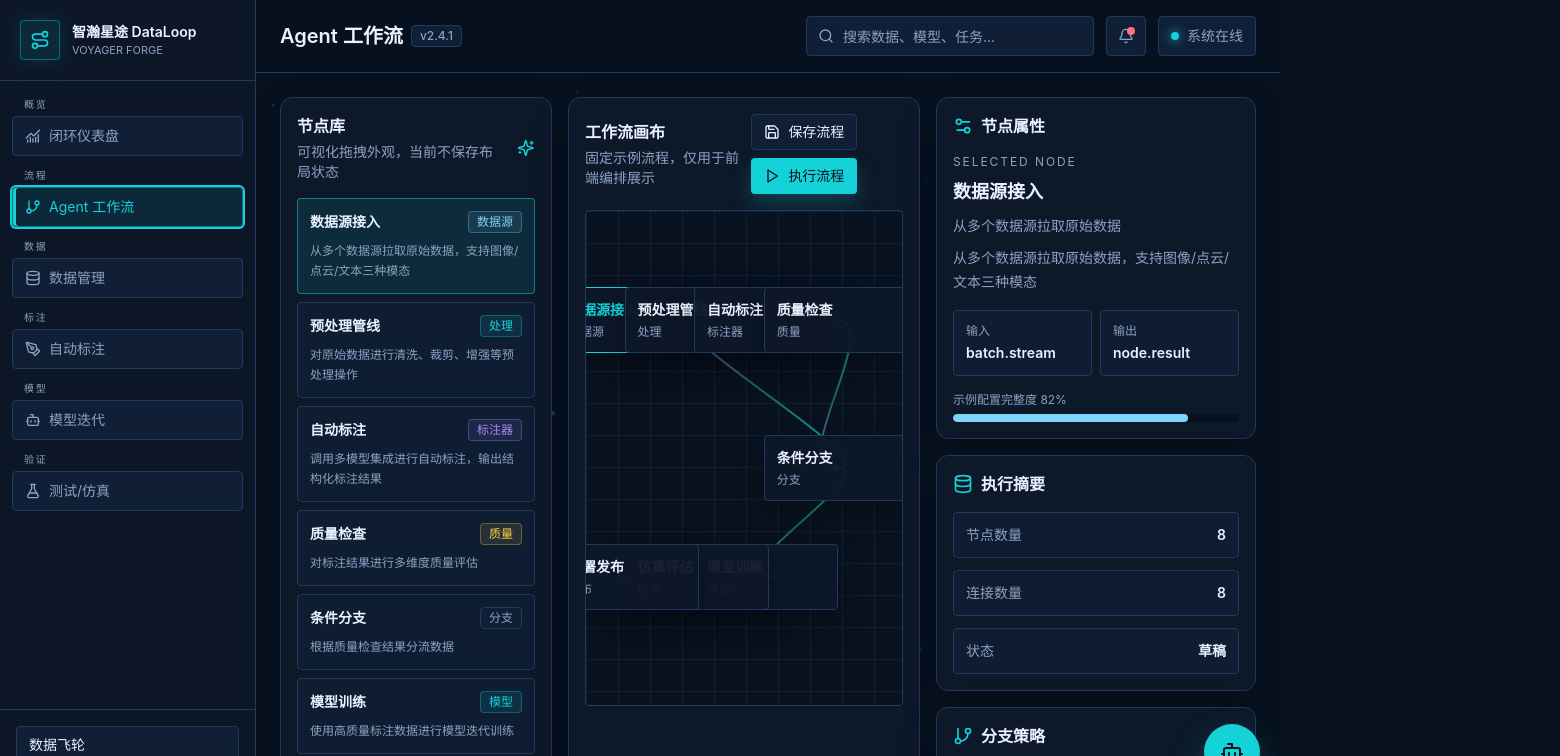
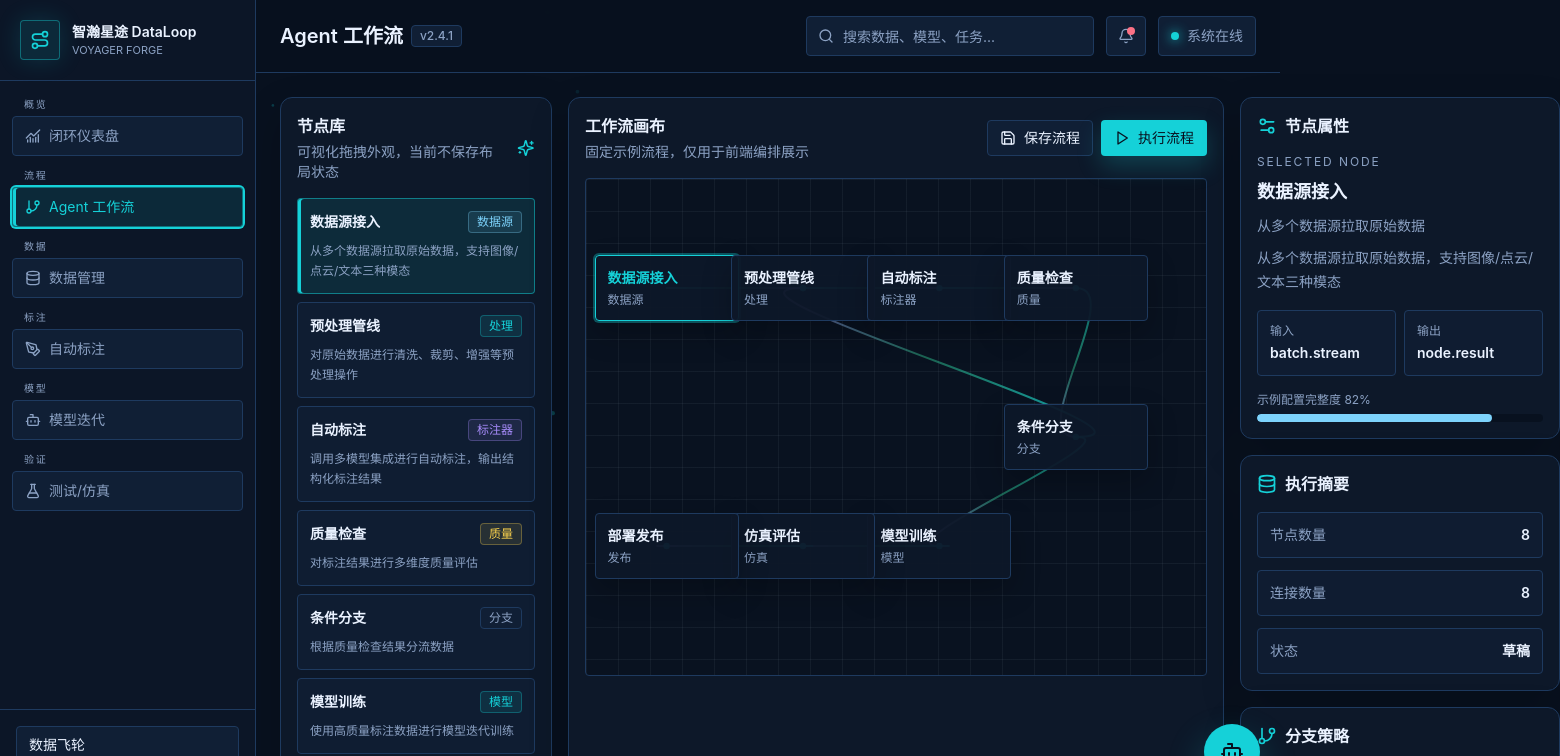
Before and after one commit to yyds-1max/VLA-data-juicer-agents, a React (Vite) app in the folder frontend/: page / in a window 1280 px wide. Both pictures are taken after a click on the button "Agent 工作流". Shown: the top 756 px of the page, 1560 px wide, since content can reach past the window. Built offline with nearby package versions, Linux system fonts and the light colour scheme.

Commit message:
fix: improve workflow canvas accessibility

```diff
--- a/frontend/src/features/console/pages/AgentWorkflowPage.tsx
+++ b/frontend/src/features/console/pages/AgentWorkflowPage.tsx
@@ -61,15 +61,19 @@ export function AgentWorkflowPage({ onPlaceholderAction }: AgentWorkflowPageProp
           </div>
 
           <div className="space-y-2">
-            {agentNodes.map((node) => (
+            {agentNodes.map((node) => {
+              const active = selectedNodeId === node.id;
+
+              return (
                 <button
                   key={node.id}
                   type="button"
                   aria-label={node.name}
+                  aria-pressed={active}
                   className={cn(
                     "group w-full cursor-grab rounded border border-console-line bg-console-panel2/80 p-3 text-left transition focus:outline-none focus:ring-2 focus:ring-console-cyan",
-                  selectedNodeId === node.id && "border-console-cyan/50 bg-console-cyan/10",
-                  selectedNodeId !== node.id && "hover:border-console-cyan/35 hover:bg-console-panel2",
+                    active && "border-console-cyan/50 bg-console-cyan/10 shadow-[inset_3px_0_0_#15d1d8]",
+                    !active && "hover:border-console-cyan/35 hover:bg-console-panel2",
                   )}
                   onClick={() => setSelectedNodeId(node.id)}
                 >
@@ -79,7 +83,8 @@ export function AgentWorkflowPage({ onPlaceholderAction }: AgentWorkflowPageProp
                   </div>
                   <p className="mt-2 line-clamp-2 text-xs leading-5 text-console-muted">{node.desc}</p>
                 </button>
-            ))}
+              );
+            })}
           </div>
         </ConsoleCard>
 
@@ -101,7 +106,8 @@ export function AgentWorkflowPage({ onPlaceholderAction }: AgentWorkflowPageProp
             </div>
           </div>
 
-          <div className="relative min-h-[31rem] overflow-hidden rounded border border-console-line bg-console-bg/80">
+          <div className="overflow-x-auto rounded border border-console-line bg-console-bg/80">
+            <div className="relative min-h-[31rem] min-w-[620px]">
               <div className="absolute inset-0 bg-[linear-gradient(rgba(148,163,184,0.08)_1px,transparent_1px),linear-gradient(90deg,rgba(148,163,184,0.08)_1px,transparent_1px)] bg-[size:32px_32px]" />
               <AgentConnectionCanvas nodes={workflowCoordinates} connections={agentConnections} className="absolute inset-0 h-full w-full" />
               {positionedNodes.map(({ node, x, y }) => {
@@ -116,9 +122,10 @@ export function AgentWorkflowPage({ onPlaceholderAction }: AgentWorkflowPageProp
                     key={node.id}
                     type="button"
                     aria-label={`画布节点 ${node.name}`}
+                    aria-pressed={active}
                     className={cn(
                       "absolute w-36 -translate-x-1/2 -translate-y-1/2 rounded border bg-console-panel/95 p-3 text-left shadow-[0_12px_30px_rgba(0,0,0,0.24)] transition focus:outline-none focus:ring-2 focus:ring-console-cyan",
-                    active ? "border-console-cyan text-console-cyan" : "border-console-line text-console-text hover:border-console-cyan/45",
+                      active ? "border-console-cyan text-console-cyan ring-2 ring-console-cyan/35" : "border-console-line text-console-text hover:border-console-cyan/45",
                     )}
                     style={{ left: `${x}%`, top: `${y}%` }}
                     onClick={() => setSelectedNodeId(node.id)}
@@ -128,6 +135,7 @@ export function AgentWorkflowPage({ onPlaceholderAction }: AgentWorkflowPageProp
                   </button>
                 );
               })}
+            </div>
           </div>
         </ConsoleCard>
 
```
Also changed, not shown: 1 other file (tests, documents, lock files or other folders). Lines whose indentation alone changed are shown as unchanged.
